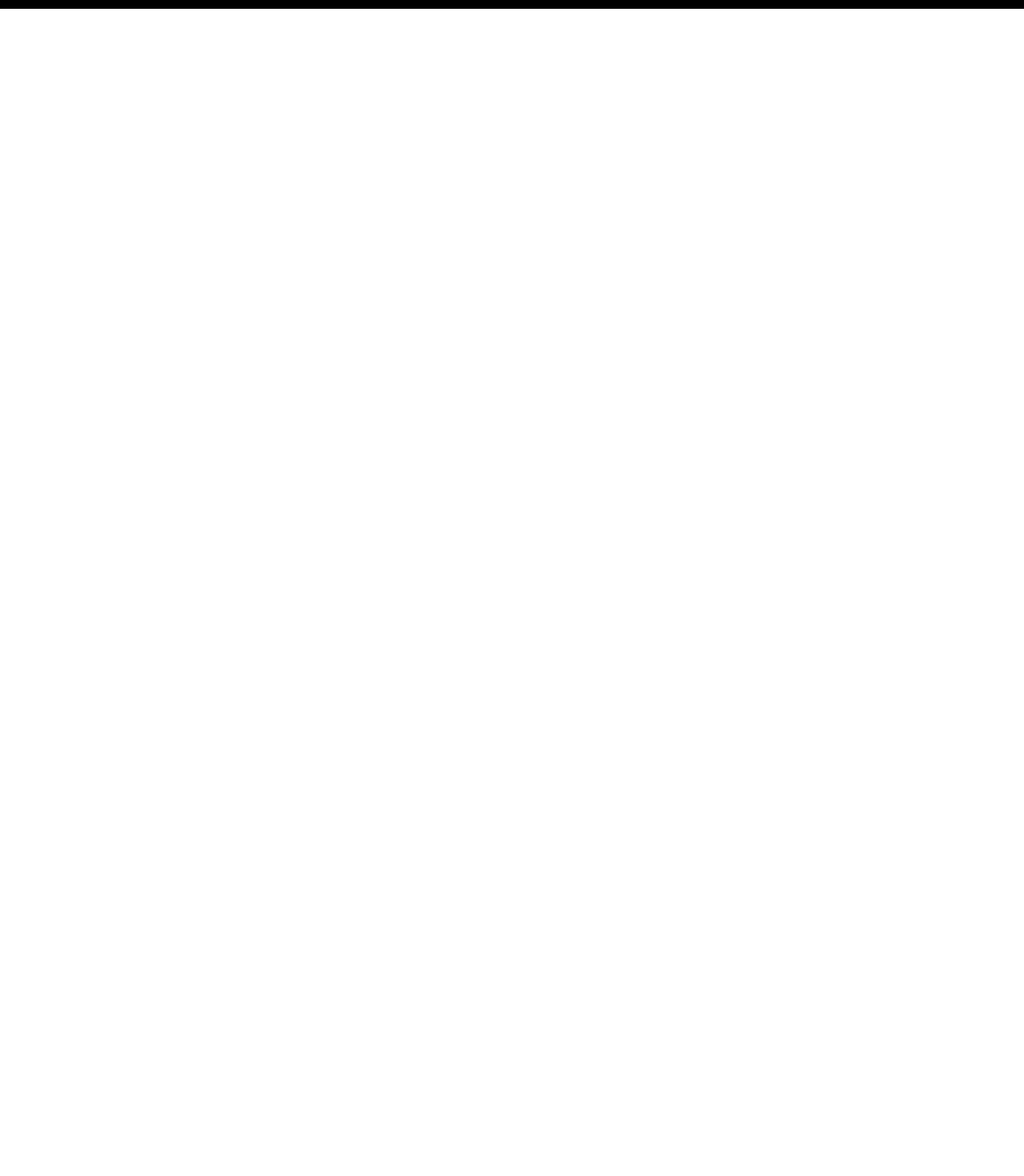
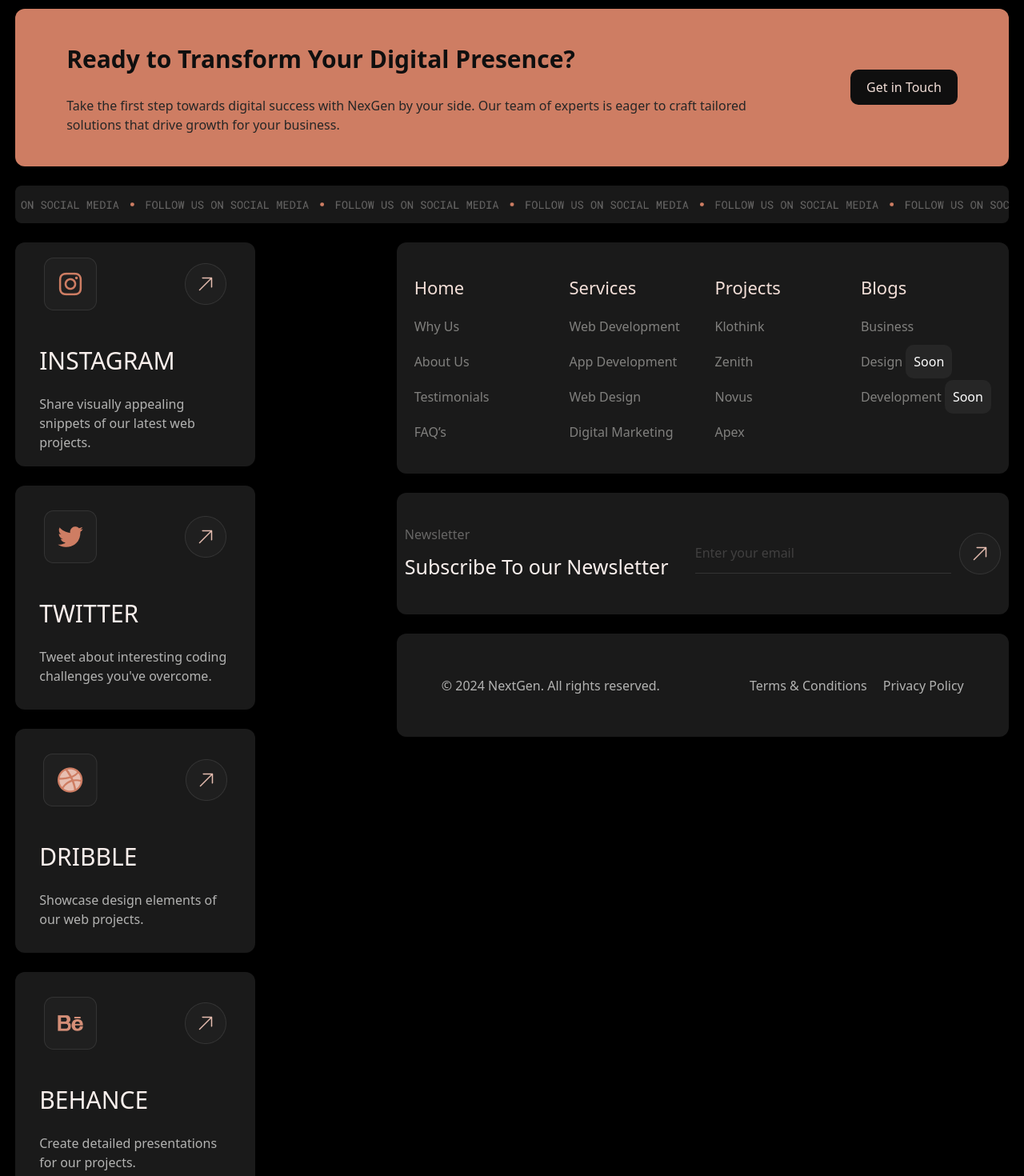
Before and after one commit to Murod-A/l3-hw, a React (Vite) app: page / in a window 1280 px wide. Shown: the part 120-1590 px from the top of the page at 80% size. Before the commit the page ends 800 px from the top, so only its background shows below. Built offline with nearby package versions, Linux system fonts and the light colour scheme.

Commit message:
footer done

```diff
--- a/src/pages/layout/layout.jsx
+++ b/src/pages/layout/layout.jsx
@@ -2,6 +2,13 @@
 import logo from '../../assets/assets_murod/Logo (28).png'
 import { Link, Outlet } from 'react-router'
 import bars from '../../assets/assets_murod/Button (3).png'
+import follow1 from '../../assets/assets_murod/Sub Container (2).png'
+import follow2 from '../../assets/assets_murod/Sub Container (3).png'
+import insta from '../../assets/assets_murod/Icon Container (15).png'
+import twitter from '../../assets/assets_murod/Icon Container (16).png'
+import b from '../../assets/assets_murod/Icon Container (17).png'
+import be from '../../assets/assets_murod/Icon Container (18).png'
+import arrow from '../../assets/assets_murod/Button (4).png'
 
 // MUROD
 
@@ -57,7 +64,162 @@
 			<main>
 				<Outlet />
 			</main>
-			<footer></footer>
+			<footer className='flex flex-col gap-y-[3vh] pb-[5vh]'>
+				<div className='bg-[#CE7D63] w-[97%] flex flex-col lg:flex-row m-auto rounded-xl items-center justify-between py-[5vh] gap-y-[2vh] px-[5%]'>
+					<div className='lg:w-[900px]'>
+						<h1 className='text-[#0F0F0F] text-[30px] font-bold'>
+							Ready to Transform Your Digital Presence?
+						</h1>
+						<br />
+						<p className='text-[#262626]'>
+							Take the first step towards digital success with NexGen by your
+							side. Our team of experts is eager to craft tailored solutions
+							that drive growth for your business.
+						</p>
+					</div>
+					<button className='text-[#F3DFD8] px-[100px] lg:px-[20px] py-[10px] rounded-[10px] bg-[#0F0F0F]'>
+						Get in Touch
+					</button>
+				</div>
+				<img
+					src={follow1}
+					alt=''
+					className='hidden md:flex w-[97%] m-auto max-h-[80px]'
+				/>
+				<img
+					src={follow2}
+					alt=''
+					className='flex md:hidden w-[97%] m-auto max-h-[80px]'
+				/>
+				<aside className='flex flex-col lg:flex-row m-auto w-[97%] gap-y-[5vh]'>
+					<div className='hidden lg:flex w-[750px] flex-wrap gap-[3%] gap-y-[3vh]'>
+						<div className='w-[300px] h-[280px] bg-[#1A1A1A] rounded-xl flex flex-col justify-center items-center gap-[40px] p-[30px]'>
+							<div className='flex items-center gap-[110px]'>
+								<img src={insta} alt='' />
+								<img src={arrow} alt='' />
+							</div>
+							<div className='flex flex-col gap-[20px]'>
+								<h1 className='text-[#F9EFEC] text-[30px]'>INSTAGRAM</h1>
+								<p className='text-[#B3B3B2]'>
+									Share visually appealing snippets of our latest web projects.
+								</p>
+							</div>
+						</div>
+						<div className='w-[300px] h-[280px] bg-[#1A1A1A] rounded-xl flex flex-col justify-center items-center gap-[40px] p-[30px]'>
+							<div className='flex items-center gap-[110px]'>
+								<img src={twitter} alt='' />
+								<img src={arrow} alt='' />
+							</div>
+							<div className='flex flex-col gap-[20px]'>
+								<h1 className='text-[#F9EFEC] text-[30px]'>TWITTER</h1>
+								<p className='text-[#B3B3B2]'>
+									Tweet about interesting coding challenges you've overcome.
+								</p>
+							</div>
+						</div>
+						<div className='w-[300px] h-[280px] bg-[#1A1A1A] rounded-xl flex flex-col justify-center items-center gap-[40px] p-[30px]'>
+							<div className='flex items-center gap-[110px]'>
+								<img src={b} alt='' />
+								<img src={arrow} alt='' />
+							</div>
+							<div className='flex flex-col gap-[20px]'>
+								<h1 className='text-[#F9EFEC] text-[30px]'>DRIBBLE</h1>
+								<p className='text-[#B3B3B2]'>
+									Showcase design elements of our web projects.
+								</p>
+							</div>
+						</div>
+						<div className='w-[300px] h-[280px] bg-[#1A1A1A] rounded-xl flex flex-col justify-center items-center gap-[40px] p-[30px]'>
+							<div className='flex items-center gap-[110px]'>
+								<img src={be} alt='' />
+								<img src={arrow} alt='' />
+							</div>
+							<div className='flex flex-col gap-[20px]'>
+								<h1 className='text-[#F9EFEC] text-[30px]'>BEHANCE</h1>
+								<p className='text-[#B3B3B2]'>
+									Create detailed presentations for our projects.
+								</p>
+							</div>
+						</div>
+					</div>
+					<div className='flex lg:hidden w-[97%] m-auto justify-between'>
+						<img src={insta} alt='' />
+						<img src={twitter} alt='' />
+						<img src={b} alt='' />
+						<img src={be} alt='' />
+					</div>
+					<div className='flex flex-col gap-[3vh]'>
+						<div className='bg-[#1A1A1A] rounded-xl w-[350px] lg:w-[765px] flex flex-col lg:flex-row justify-around gap-y-[5vh] py-[5vh]'>
+							<div className='flex justify-center gap-[100px]'>
+								<div className='flex flex-col gap-[20px]'>
+									<h1 className='text-[22px] text-[#F3DFD8]'>Home</h1>
+									<p className='text-[#81807E]'>Why Us</p>
+									<p className='text-[#81807E]'>About Us</p>
+									<p className='text-[#81807E]'>Testimonials</p>
+									<p className='text-[#81807E]'>FAQ’s</p>
+								</div>
+								<div className='flex flex-col gap-[20px]'>
+									<h1 className='text-[22px] text-[#F3DFD8]'>Services</h1>
+									<p className='text-[#81807E]'>Web Development</p>
+									<p className='text-[#81807E]'>App Development</p>
+									<p className='text-[#81807E]'>Web Design</p>
+									<p className='text-[#81807E]'>Digital Marketing</p>
+								</div>
+							</div>
+							<div className='flex justify-center gap-[100px]'>
+								<div className='flex flex-col gap-[20px]'>
+									<h1 className='text-[22px] text-[#F3DFD8]'>Projects</h1>
+									<p className='text-[#81807E]'>Klothink</p>
+									<p className='text-[#81807E]'>Zenith</p>
+									<p className='text-[#81807E]'>Novus</p>
+									<p className='text-[#81807E]'>Apex</p>
+								</div>
+								<div className='flex flex-col gap-[20px]'>
+									<h1 className='text-[22px] text-[#F3DFD8]'>Blogs</h1>
+									<p className='text-[#81807E]'>Business</p>
+									<p className='text-[#81807E]'>
+										Design{' '}
+										<span className='bg-[#262626] text-[#FEFEFE] p-[10px] rounded-[10px]'>
+											Soon
+										</span>
+									</p>
+									<p className='text-[#81807E]'>
+										Development{' 	'}
+										<span className='bg-[#262626] text-[#FEFEFE] p-[10px] rounded-[10px]'>
+											Soon
+										</span>
+									</p>
+								</div>
+							</div>
+						</div>
+						<div className='bg-[#1A1A1A] rounded-xl flex flex-col lg:flex-row justify-between px-[10px] py-[5vh]'>
+							<div className='flex flex-col gap-[10px]'>
+								<p className='text-[#676665]'>Newsletter</p>
+								<h1 className='text-[25px] text-[#F9EFEC]'>
+									Subscribe To our Newsletter
+								</h1>
+							</div>
+							<div className='flex gap-[10px] items-center'>
+								<input
+									type='email'
+									placeholder='Enter your email'
+									className='w-[320px] h-[50px] border-b border-b-[#333333] text-[#676665]'
+								/>
+								<img src={arrow} alt='' />
+							</div>
+						</div>
+						<div className='bg-[#1A1A1A] rounded-xl flex flex-col lg:flex-row justify-around items-center gap-y-[20px] py-[6.6vh]'>
+							<p className='text-[#B3B3B2]'>
+								© 2024 NextGen. All rights reserved.
+							</p>
+							<div className='flex gap-[20px] text-[#B3B3B2]'>
+								<p>Terms & Conditions</p>
+								<p>Privacy Policy</p>
+							</div>
+						</div>
+					</div>
+				</aside>
+			</footer>
 		</div>
 	)
 }
```
Also changed, not shown: src/assets/assets_murod/Container (2).png (added).
